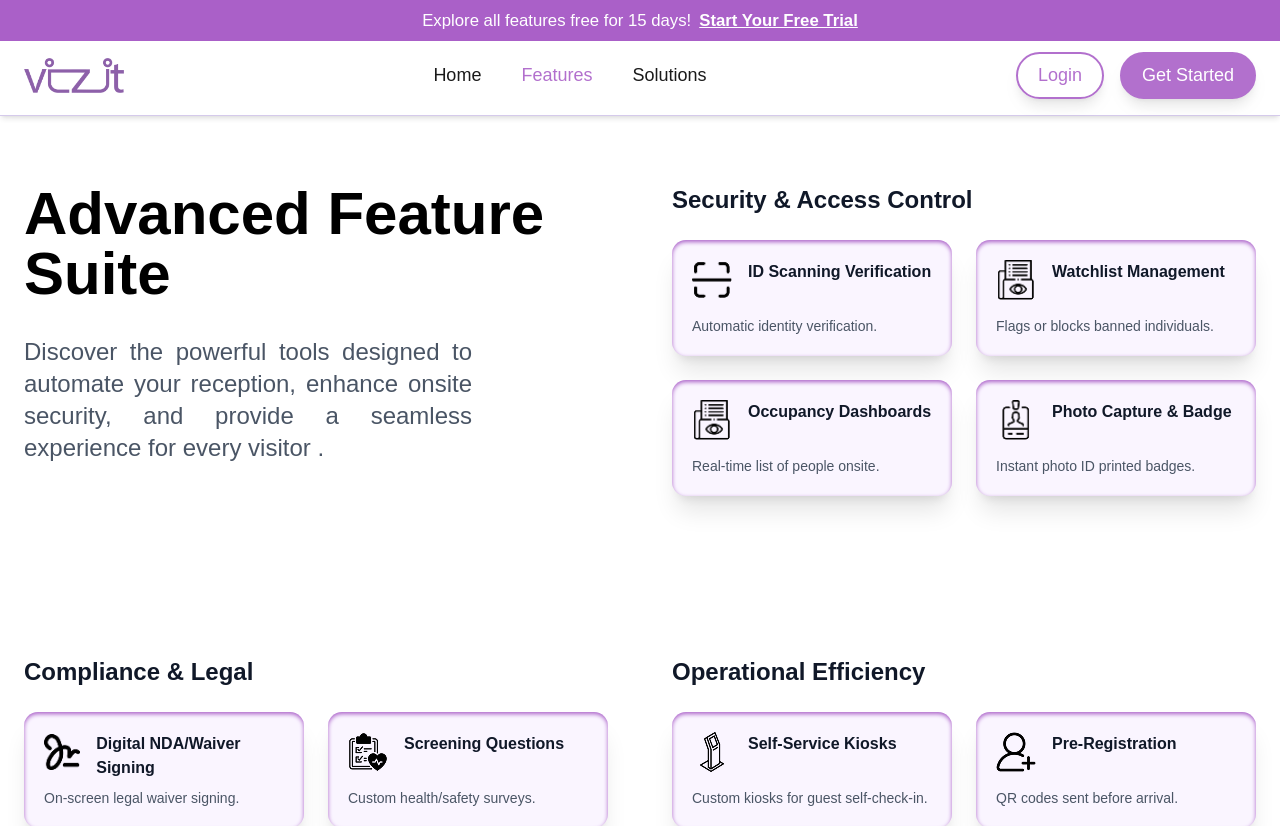
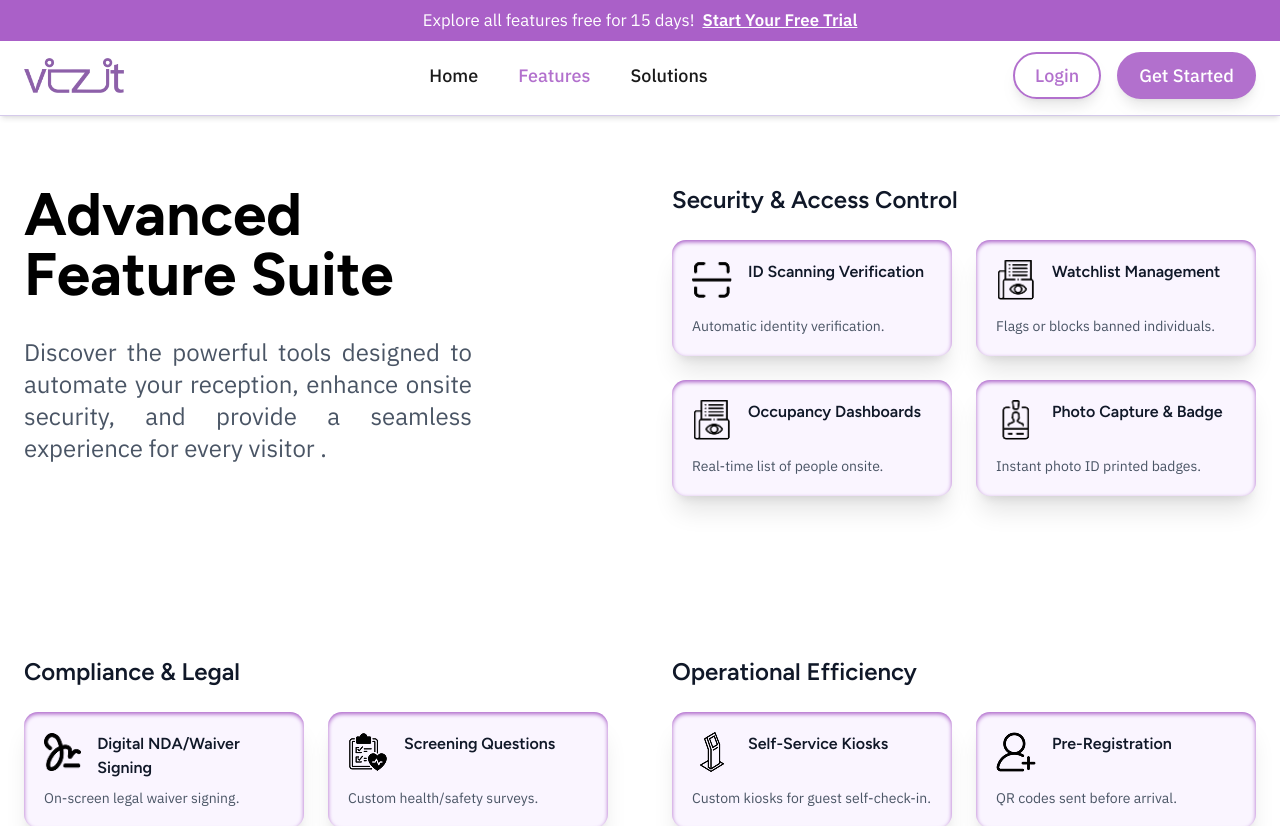
Before and after one commit to Anup-K29/Vizit-Page, a React (Vite) app: page /features in a window 1280 px wide. Shown: the top 826 px of the page. Built offline with nearby package versions, Linux system fonts and the light colour scheme.

Commit message:
index.html fonts

```diff
--- a/index.html
+++ b/index.html
@@ -1,16 +1,20 @@
 <!doctype html>
 <html lang="en">
+
 <head>
   <meta charset="UTF-8" />
   <link rel="icon" type="image/svg+xml" href="/vite.svg" />
   <link rel="preconnect" href="https://fonts.googleapis.com" />
   <link rel="preconnect" href="https://fonts.gstatic.com" crossorigin />
-<link href="https://fonts.googleapis.com/css2?family=Albert+Sans:wght@400;500;600;700;800&display=swap" rel="stylesheet" />
+  <link href="https://fonts.googleapis.com/css2?family=Figtree:wght@400;500;600;700;800&family=IBM+Plex+Sans:wght@400;500;600&display=swap"
+    rel="stylesheet" />
   <meta name="viewport" content="width=device-width, initial-scale=1.0" />
   <title>Vizit</title>
 </head>
+
 <body>
   <div id="root"></div>
   <script type="module" src="/src/main.jsx"></script>
 </body>
+
 </html>
--- a/src/Components/AdvancedFeatureSuite.jsx
+++ b/src/Components/AdvancedFeatureSuite.jsx
@@ -10,7 +10,7 @@
           {/* LEFT */}
           <div>
             <h2 className="text-6xl font-bold text-black">
-              Advanced Feature Suite
+              Advanced <br /> Feature Suite
             </h2>
 
             <p className="mt-8 max-w-md text-gray-600 text-2xl">
--- a/src/index.css
+++ b/src/index.css
@@ -1,6 +1,6 @@
 @import "tailwindcss";
 
-@import url("https://fonts.googleapis.com/css2?family=Figtree:wght@400;500;600;700;800&family=IBM+Plex+Sans:wght@400;500;600&display=swap");
+
 
 @theme {
   --font-heading: "Figtree", sans-serif;
```
Lines whose indentation alone changed are shown as unchanged.
